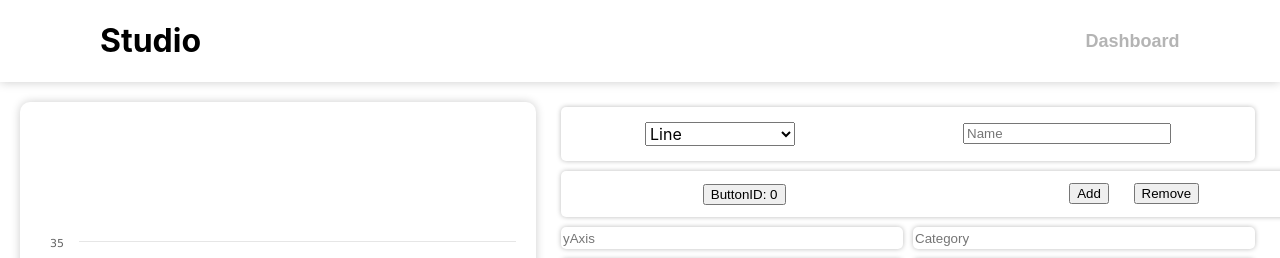
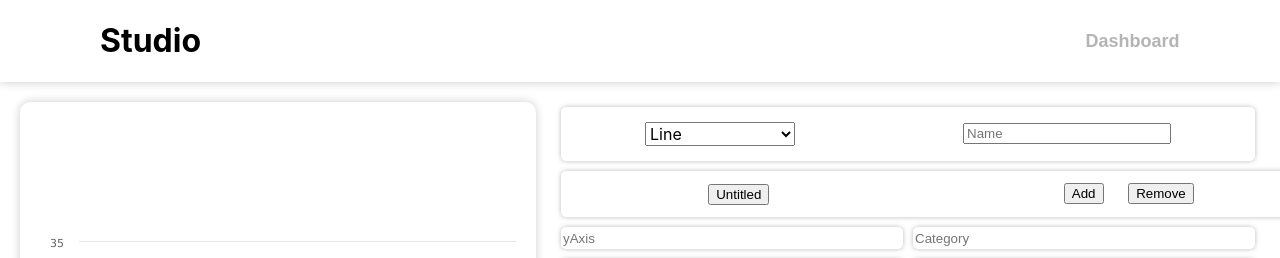
Before and after one commit to philipcoroiu/OnlyFin, a React (Create React App) app in the folder onlyfin-frontend/: page /Dashboard/Studio in a window 1280 px wide. Shown: the top 258 px of the page. Built offline with nearby package versions, Linux system fonts and the light colour scheme.

Commit message:
Added functionality to change value on button
Very rough functionality, needs a lot of polishing

```diff
--- a/onlyfin-frontend/src/components/Studio/CategoryButton.js
+++ b/onlyfin-frontend/src/components/Studio/CategoryButton.js
@@ -4,16 +4,23 @@ export default function CategoryButton(props) {
 
     const [buttonValue, setButtonValue] = React.useState(props.value);
 
-    /*
+
     function handleButtonValue(input) {
         setButtonValue(input)
     }
-    ¨
-     */
+
+    function placeholderValue() {
+        if(props.value === props.id)
+            return "Untitled"
+        else {
+            return props.value
+        }
+    }
+
 
     return (
         <div>
-            <button key={props.key} id={props.id} value={props.value} onClick={props.onClick}>ButtonID: {buttonValue}</button>
+            <button key={props.key} id={props.id} value={props.value} onClick={props.onClick}> {placeholderValue()}</button>
         </div>
     )
 }
--- a/onlyfin-frontend/src/components/Studio/CategoryLayout.js
+++ b/onlyfin-frontend/src/components/Studio/CategoryLayout.js
@@ -3,9 +3,10 @@ import React from "react"
 export default function CategoryLayout(props) {
 
     const handleInput = (event) => {
-        const input = {value:event.target.value, id:props.id};
+        const input = event.target.value;
+        const id = props.id;
 
-        props.changeName(input);
+        props.changeName(input, id);
     }
 
     return (
--- a/onlyfin-frontend/src/components/Studio/StudioToolbar.js
+++ b/onlyfin-frontend/src/components/Studio/StudioToolbar.js
@@ -24,7 +24,7 @@ export default function StudioToolbar(props) {
      * When you click "add" a new category button is created
      * and stored here
      */
-    const [categoryButton, setCategoryButton] = React.useState([<CategoryButton key="0" id="0" value="0" onClick={() => handleLayout("0")}></CategoryButton>])
+    const [categoryButton, setCategoryButton] = React.useState([<CategoryButton key="0" id="0" value="0" onClick={() => setLayoutID("0")}></CategoryButton>])
 
     /**
      * Stores all the values of the category layout
@@ -48,9 +48,18 @@ export default function StudioToolbar(props) {
      * Changes the name of the chosen category button
      * @param input
      */
-    function changeName(input){
-        setTest(input.value)
+    function changeName(input, id) {
+        setCategoryButton(prevButtons => {
+            const updatedButtons = prevButtons.map(button => {
+                if (button.props.id === id) {
+                    return React.cloneElement(button, { value: input });
+                }
+                return button;
+            });
+            return updatedButtons;
+        });
     }
+
 
     /**
      * Adds a category layout when "add" has been pressed
```
